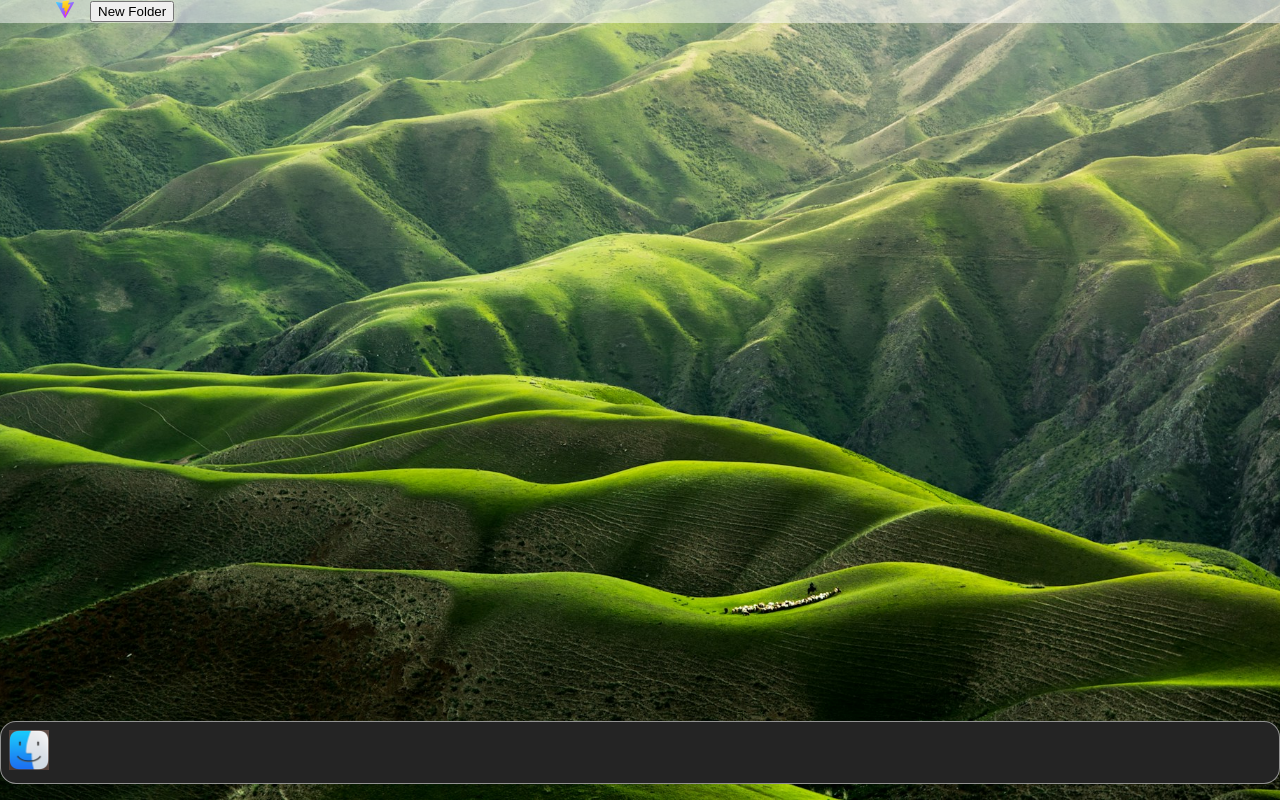
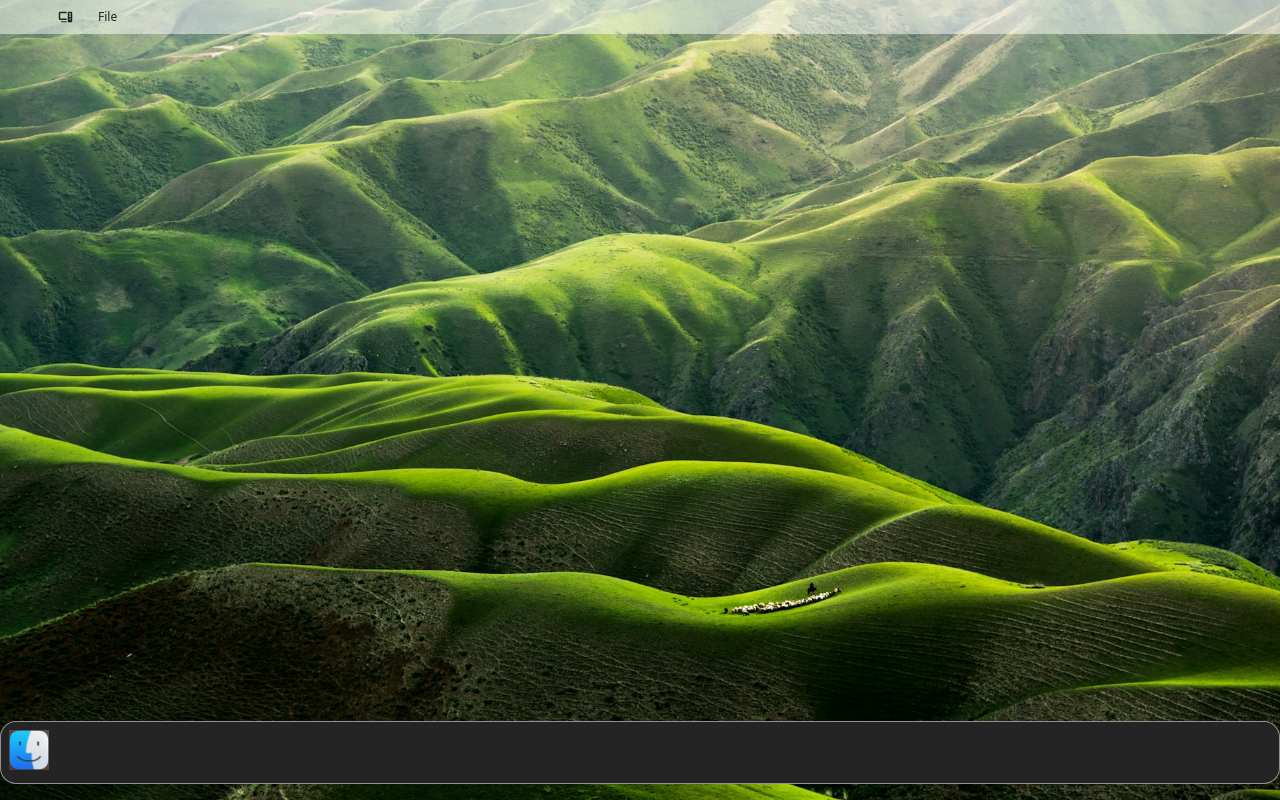
Before and after one commit to sara-p-/my-desktop-project-test, a React (Vite) app: page / in a window 1280 px wide. Built offline with nearby package versions, Linux system fonts and the light colour scheme.

Commit message:
Feature - Dropdown Menu: Add and start to style the Radix DropDownMenu primitive

```diff
--- a/package.json
+++ b/package.json
@@ -17,6 +17,7 @@
     "@fortawesome/free-regular-svg-icons": "^7.1.0",
     "@fortawesome/free-solid-svg-icons": "^7.1.0",
     "@fortawesome/react-fontawesome": "^3.1.1",
+    "@radix-ui/react-dropdown-menu": "^2.1.16",
     "jotai": "^2.16.1",
     "react": "^19.2.0",
     "react-dom": "^19.2.0"
--- a/src/components/layout/Header/Header.module.css
+++ b/src/components/layout/Header/Header.module.css
@@ -18,12 +18,19 @@
   align-items: center;
 }
 
-.logo {
+.logoButton {
   width: 18px;
   height: 18px;
   object-fit: contain;
   object-position: center;
   margin-right: 16px;
+  background-color: transparent;
+  border: none;
+  cursor: pointer;
+  color: var(--primary);
+  &:hover {
+    color: var(--blue);
+  }
 }
 
 .nav {
--- a/src/components/layout/Header/Header.tsx
+++ b/src/components/layout/Header/Header.tsx
@@ -1,19 +1,18 @@
+import { FontAwesomeIcon } from '@fortawesome/react-fontawesome'
 import styles from './Header.module.css'
+import { faComputer } from '@fortawesome/free-solid-svg-icons'
+import DropDownMenu from '../../ui/DropDownMenu/DropDownMenu'
 
 export default function Header() {
   return (
     <header className={styles.header}>
       <div className={styles.container}>
-        <a href='/'>
-          <img src='/vite.svg' alt='Logo' className={styles.logo} />
-        </a>
-        <nav className={styles.nav}>
-          <ul className={styles.navList}>
-            <li className={styles.navListItem}>
-              <NewFolderButton />
-            </li>
-          </ul>
-        </nav>
+        <button className={styles.logoButton}>
+          <FontAwesomeIcon icon={faComputer} />
+        </button>
+        <div className={styles.menuButtons}>
+          <DropDownMenu />
+        </div>
       </div>
     </header>
   )
--- /dev/null
+++ b/src/components/ui/DropDownMenu/DropDownMenu.module.css
@@ -0,0 +1,44 @@
+button {
+  all: unset;
+}
+
+.trigger {
+  width: 100%;
+  display: flex;
+  justify-content: flex-start;
+  align-items: center;
+  gap: 8px;
+  background-color: transparent;
+  border: none;
+  cursor: pointer;
+  padding: 8px;
+  margin: 0;
+  color: var(--primary);
+  &:hover {
+    background-color: var(--transparent-primary);
+  }
+  &:focus {
+    background-color: var(--transparent-primary);
+  }
+}
+
+.container {
+  min-width: 220px;
+  background-color: var(--transparent-dark-grey);
+  border: 0.5px solid var(--transparent-white);
+  border-radius: 6px;
+  padding: 5px;
+}
+
+.item {
+  width: 100%;
+  display: flex;
+  justify-content: space-between;
+  align-items: center;
+  gap: 8px;
+  background-color: transparent;
+  border: none;
+  cursor: pointer;
+  padding: 8px;
+  margin: 0;
+}
--- /dev/null
+++ b/src/components/ui/DropDownMenu/DropDownMenu.tsx
@@ -0,0 +1,26 @@
+import * as DropdownMenu from '@radix-ui/react-dropdown-menu'
+import styles from './DropDownMenu.module.css'
+import { FontAwesomeIcon } from '@fortawesome/react-fontawesome'
+import { faFolder } from '@fortawesome/free-solid-svg-icons'
+
+export default function DropDownMenu() {
+  return (
+    <DropdownMenu.Root>
+      <DropdownMenu.Trigger asChild>
+        <button className={styles.trigger}>File</button>
+      </DropdownMenu.Trigger>
+
+      <DropdownMenu.Portal>
+        <DropdownMenu.Content align='start' className={styles.container}>
+          <DropdownMenu.Label />
+          <DropdownMenu.Item className={styles.item}>
+            <span className={styles.itemText}>New Folder</span>
+            <span className={styles.itemIcon}>
+              <FontAwesomeIcon icon={faFolder} />
+            </span>
+          </DropdownMenu.Item>
+        </DropdownMenu.Content>
+      </DropdownMenu.Portal>
+    </DropdownMenu.Root>
+  )
+}
```
Also changed, not shown: 1 other file (tests, documents, lock files or other folders).
